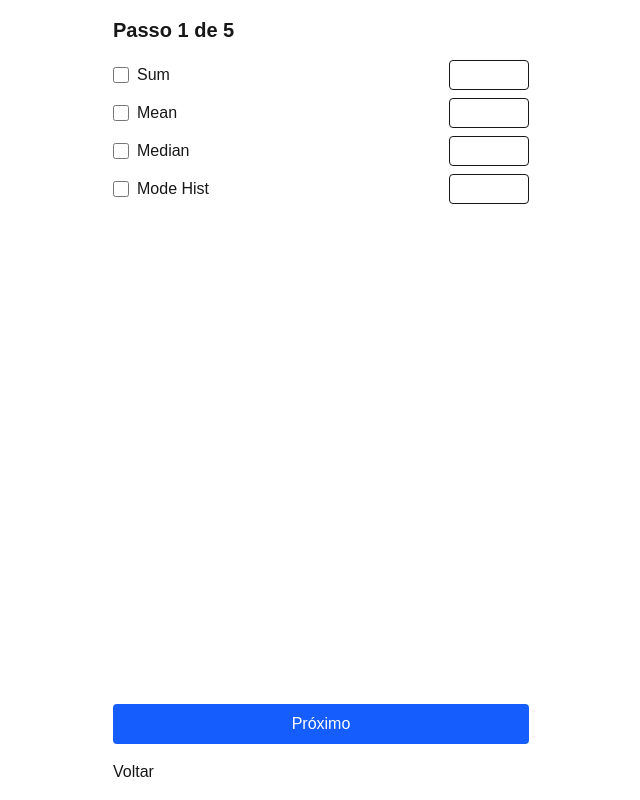
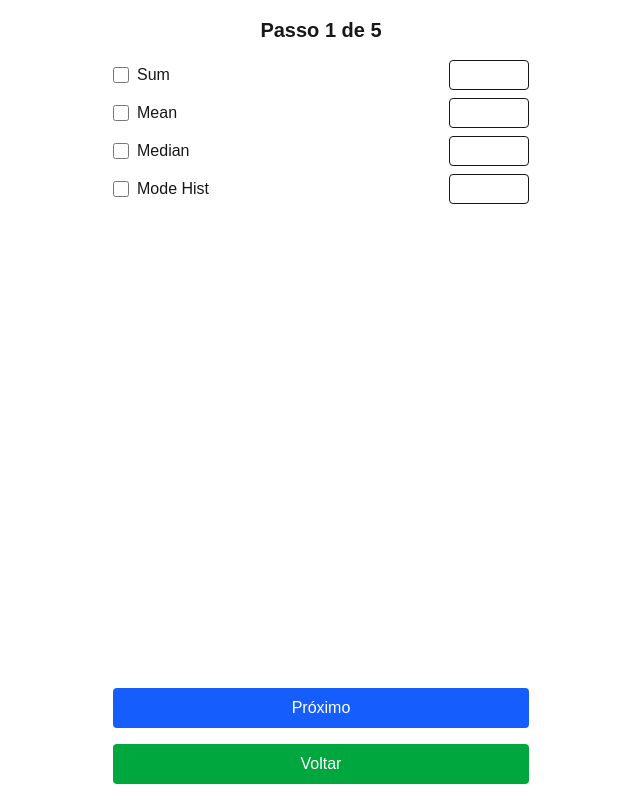
Before and after one commit to gnai-creator/gerasena.com, a Next.js app in the folder gerasena.com/: page /manual in a window 1280 px wide. Shown: the whole page, without its empty margins (319-959 px from the left). Built offline with nearby package versions, Linux system fonts and the light colour scheme.

Commit message:
Atualiza o estilo dos links de navegação "Voltar" nas páginas Estatísticas, Histórico, Manual e Resultado, adicionando classes para estilização e centralização do texto.

```diff
--- a/gerasena.com/src/app/estatisticas/page.tsx
+++ b/gerasena.com/src/app/estatisticas/page.tsx
@@ -38,7 +38,7 @@ export default function Estatisticas() {
   };
 
   return (
-    <main className="mx-auto max-w-3xl p-4">
+    <main className="mx-auto max-w-3xl p-4 text-center">
       <h2 className="mb-4 text-xl font-semibold">Estatísticas</h2>
       <Bar data={data} />
       <table className="mt-4 w-full text-sm">
@@ -57,7 +57,10 @@ export default function Estatisticas() {
           ))}
         </tbody>
       </table>
-      <Link href="/">Voltar</Link>
+      <Link href="/"
+        className="rounded bg-green-600 px-4 py-2 text-white text-center hover:bg-green-700"
+
+      >Voltar</Link>
     </main>
   );
 }
--- a/gerasena.com/src/app/historico/page.tsx
+++ b/gerasena.com/src/app/historico/page.tsx
@@ -4,7 +4,7 @@ import Link from "next/link";
 export default async function Historico() {
   const draws = await getHistorico(50);
   return (
-    <main className="mx-auto max-w-3xl p-4">
+    <main className="mx-auto max-w-3xl p-4 text-center">
       <h2 className="mb-4 text-xl font-semibold">Histórico</h2>
       <table className="w-full text-sm">
         <thead>
@@ -26,7 +26,10 @@ export default async function Historico() {
           ))}
         </tbody>
       </table>
-      <Link href="/">Voltar</Link>
+      <Link href="/"
+        className="rounded bg-green-600 px-4 py-2 text-white text-center hover:bg-green-700"
+
+      >Voltar</Link>
     </main>
   );
 }
--- a/gerasena.com/src/app/manual/page.tsx
+++ b/gerasena.com/src/app/manual/page.tsx
@@ -55,7 +55,7 @@ export default function Manual() {
   };
 
   return (
-    <main className="mx-auto flex min-h-screen max-w-md flex-col gap-4 p-4">
+    <main className="mx-auto flex min-h-screen max-w-md flex-col gap-4 p-4 text-center">
       <h2 className="text-xl font-semibold">Passo {step + 1} de {GROUPS.length}</h2>
       <FeatureSelector
         features={GROUPS[step]}
@@ -69,7 +69,10 @@ export default function Manual() {
       >
         {step < GROUPS.length - 1 ? "Próximo" : "Gerar"}
       </button>
-      <Link href="/">Voltar</Link>
+      <Link href="/"
+        className="rounded bg-green-600 px-4 py-2 text-white text-center hover:bg-green-700"
+
+      >Voltar</Link>
     </main>
   );
 }
--- a/gerasena.com/src/app/resultado/page.tsx
+++ b/gerasena.com/src/app/resultado/page.tsx
@@ -19,14 +19,17 @@ export default function Resultado() {
   }, []);
 
   return (
-    <main className="mx-auto min-h-screen max-w-2xl p-4">
+    <main className="mx-auto min-h-screen max-w-2xl p-4 text-center">
       <h2 className="mb-4 text-xl font-semibold">Resultados</h2>
       <div className="grid gap-4">
         {games.map((g, idx) => (
           <GameCard key={idx} numbers={g.numbers} score={g.score} />
         ))}
       </div>
-      <Link href="/">Voltar</Link>
+      <Link href="/"
+        className="rounded bg-green-600 px-4 py-2 text-white text-center hover:bg-green-700"
+
+      >Voltar</Link>
     </main>
   );
 }
```
